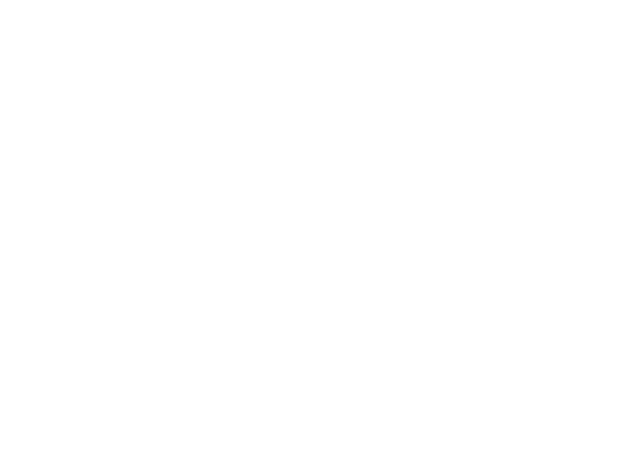
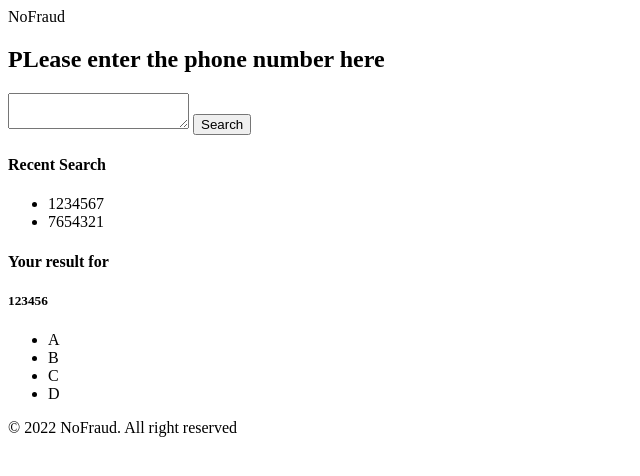
Before and after one commit to KennWg/no-fraud, a plain HTML site: page index.html in a window 1280 px wide. Shown: the whole page, without its empty margins (0-640 px from the left). Drawn offline with Linux system fonts and the light colour scheme.

Commit message:
build up the html draft

```diff
--- a/index.html
+++ b/index.html
@@ -6,7 +6,70 @@
     <meta name="viewport" content="width=device-width, initial-scale=1.0">
     <title>Document</title>
 </head>
+
 <body>
 
+    <header>
+        NoFraud
+    </header>
+
+    <main>
+        <!-- The searcheing area -->
+        <div>
+
+            <!-- The box wraps the searching textarea -->
+            <span>
+                <h2>PLease enter the phone number here</h2>
+                <textarea></textarea>
+                <button>Search</button>
+            </span>
+
+        </div>
+
+        <div>
+
+            <!-- The left search history box -->
+            <section>
+                <span>
+                    <h4>Recent Search</h4>
+                </span>
+
+                <span>
+                    <ul>
+                        <li>1234567</li>
+                        <li>7654321</li>
+                    </ul>
+                </span>
+            </section>
+
+            <!-- The middle info display box -->
+            <section>
+                <span>
+                    <h4>Your result for <h5>123456</h5></h4>
+                </span>
+
+                <span>
+                    <ul>
+                        <li>A</li>
+                        <li>B</li>
+                        <li>C</li>
+                        <li>D</li>
+                    </ul>
+                </span>
+            </section>
+
+            <!-- The right map box -->
+            <section>
+                <map></map>
+            </section>
+
+        </div>
+
+    </main>
+
+    <footer>&copy 2022 NoFraud. All right reserved</footer>
+
 </body>
+
+
 </html>
```
